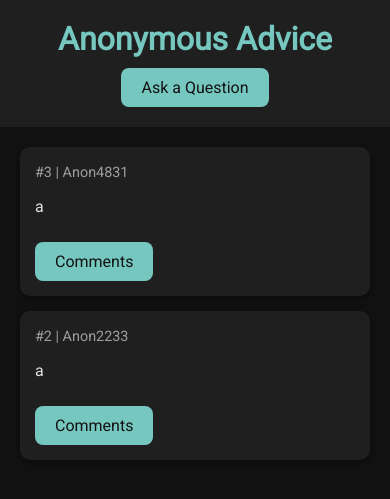
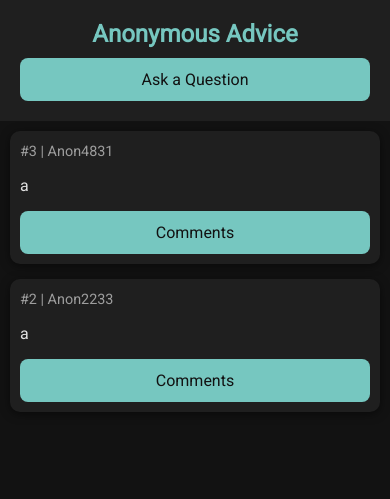
Before and after one commit to LaFG95/Ano, a Flask app: page / in a window 390 px wide. Shown: the top 499 px of the page. Run offline with Flask 3, Linux system fonts and the light colour scheme; data comes from the database, SQL or seed files in the repository.

Commit message:
Update home.html

```diff
--- a/templates/home.html
+++ b/templates/home.html
@@ -5,14 +5,73 @@
 <title>Anonymous Advice</title>
 <link href="https://fonts.googleapis.com/css2?family=Roboto&display=swap" rel="stylesheet">
 <style>
-body { font-family: 'Roboto', sans-serif; background-color: #121212; color: #e0e0e0; margin:0; padding:0; }
-header { background:#1f1f1f; padding:20px; text-align:center; }
-header h1 { margin:0; color:#76c7c0; }
-main { padding:20px; max-width:800px; margin:auto; }
-.question { background:#1f1f1f; padding:15px; margin-bottom:15px; border-radius:10px; box-shadow:0 2px 10px rgba(0,0,0,0.5); }
-.question span { color:#9e9e9e; font-size:0.9em; }
-a.button { display:inline-block; padding:10px 20px; background:#76c7c0; color:#121212; text-decoration:none; border-radius:8px; margin-top:10px; }
-a.button:hover { background:#4fa09a; }
+body {
+    font-family: 'Roboto', sans-serif;
+    background-color: #121212;
+    color: #e0e0e0;
+    margin: 0;
+    padding: 0;
+}
+header {
+    background: #1f1f1f;
+    padding: 20px;
+    text-align: center;
+}
+header h1 {
+    margin: 0;
+    color: #76c7c0;
+    font-size: 2rem;
+}
+main {
+    padding: 20px;
+    max-width: 800px;
+    margin: auto;
+}
+.question {
+    background: #1f1f1f;
+    padding: 15px;
+    margin-bottom: 15px;
+    border-radius: 10px;
+    box-shadow: 0 2px 10px rgba(0,0,0,0.5);
+}
+.question span {
+    color: #9e9e9e;
+    font-size: 0.9em;
+}
+a.button {
+    display: inline-block;
+    padding: 10px 20px;
+    background: #76c7c0;
+    color: #121212;
+    text-decoration: none;
+    border-radius: 8px;
+    margin-top: 10px;
+    transition: background 0.2s, transform 0.2s;
+}
+a.button:hover {
+    background: #4fa09a;
+    transform: scale(1.05);
+}
+
+/* --- Адаптивность --- */
+@media (max-width: 600px) {
+    header h1 {
+        font-size: 1.5rem;
+    }
+    main {
+        padding: 10px;
+    }
+    .question {
+        padding: 10px;
+    }
+    a.button {
+        display: block;
+        width: 100%;
+        text-align: center;
+        margin-top: 10px;
+        padding: 12px 0;
+    }
+}
 </style>
 </head>
 <body>
```
